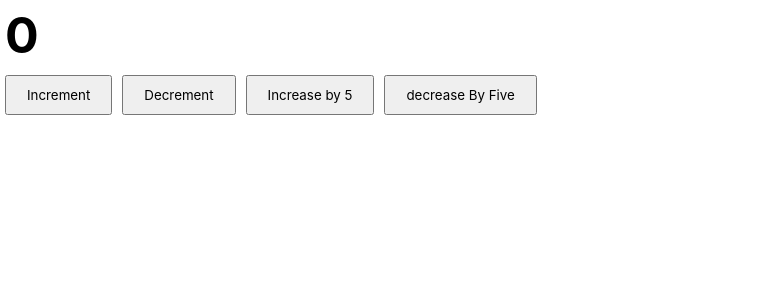
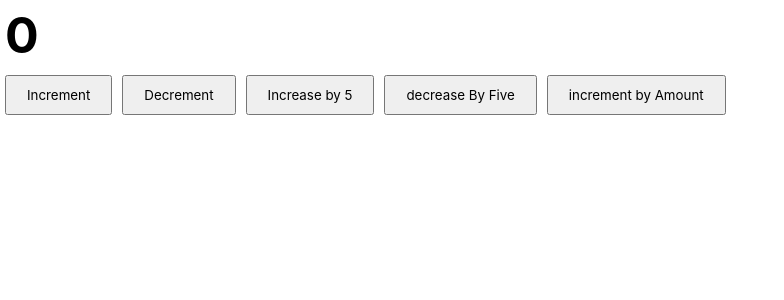
Before and after one commit to Armaan42/redux, a React (Vite) app: page / in a window 1280 px wide. Shown: the top 300 px of the page, without its empty margins (0-784 px from the left). Built offline with nearby package versions, Linux system fonts and the light colour scheme.

Commit message:
Added another feature in the counterslice where learn about the actions when action dispatch with the payload

```diff
--- a/src/App.jsx
+++ b/src/App.jsx
@@ -1,6 +1,6 @@
 import React from 'react'
 import { useDispatch, useSelector } from 'react-redux'
-import { decreaseByFive, decrement, increaseByFive, increment, } from './redux/features/counterSlice'
+import { decreaseByFive, decrement, increaseByFive, increment, incrementByAmount, } from './redux/features/counterSlice'
 
 const App = () => {
 
@@ -31,6 +31,12 @@ const App = () => {
         dispatch(decreaseByFive())
       }}>decrease By Five</button>
 
+      <button onClick={() => {
+        dispatch(incrementByAmount(10))
+      }} >
+        increment by Amount
+      </button>
+
     </div>
   )
 }
--- a/src/redux/features/counterSlice.js
+++ b/src/redux/features/counterSlice.js
@@ -17,9 +17,12 @@ export const counterSlice = createSlice({
         },
         decreaseByFive:(state) => {
             state.value -= 5
+        },
+        incrementByAmount:(state, actions) => {
+            state.value += actions.payload
         }
     }
 })
 
-export const {increment, decrement, increaseByFive, decreaseByFive} = counterSlice.actions
+export const {increment, decrement, increaseByFive, decreaseByFive, incrementByAmount} = counterSlice.actions
 export default counterSlice.reducer
```
